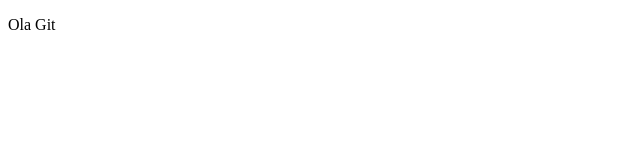
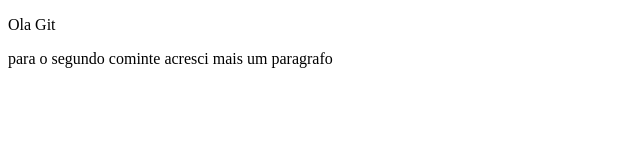
Before and after one commit to hernaniprogrammer/primeiro, a plain HTML site: page index.html in a window 1280 px wide. Shown: the whole page, without its empty margins (0-640 px from the left). Drawn offline with Linux system fonts and the light colour scheme.

Commit message:
terceiro

```diff
--- a/index.html
+++ b/index.html
@@ -8,6 +8,8 @@
 <body>
 
     <p>Ola Git</p>
+    <p>para o segundo cominte acresci mais um paragrafo</p>
+
 
 </body>
 </html>
```
